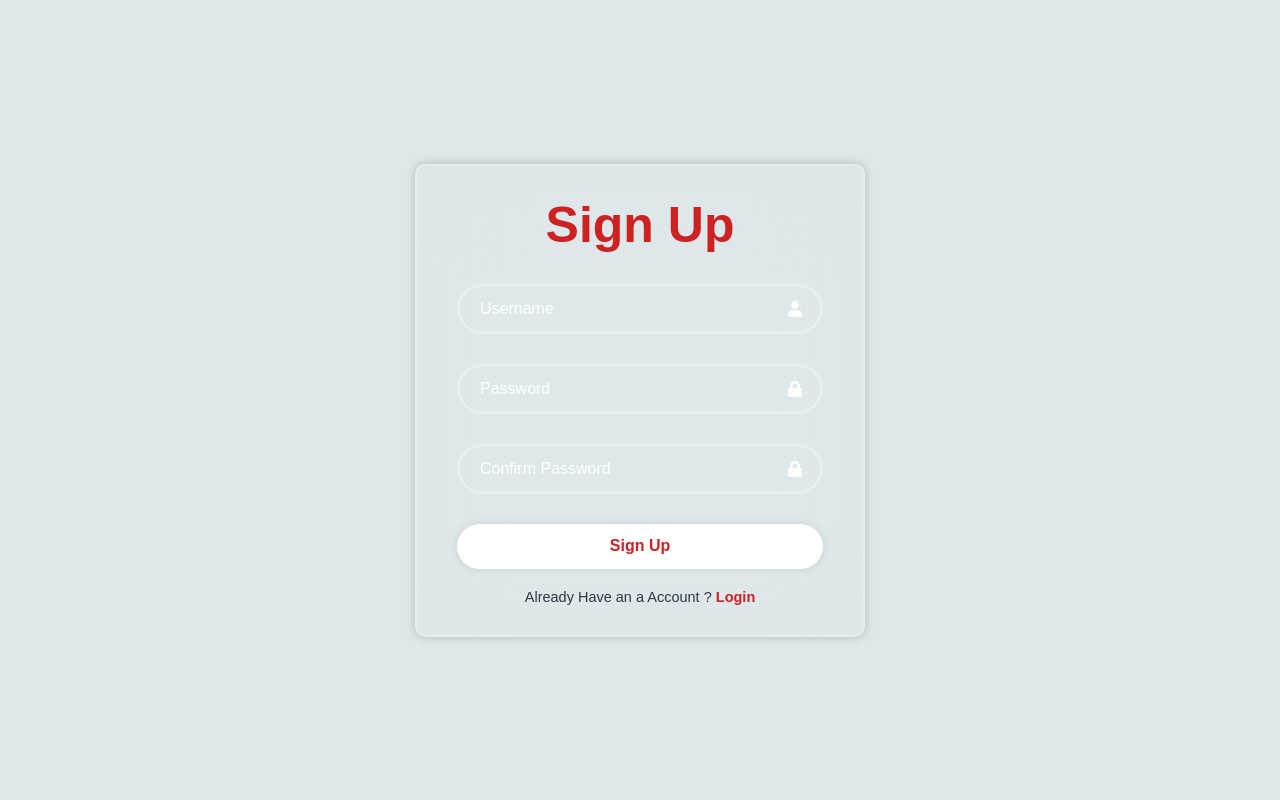
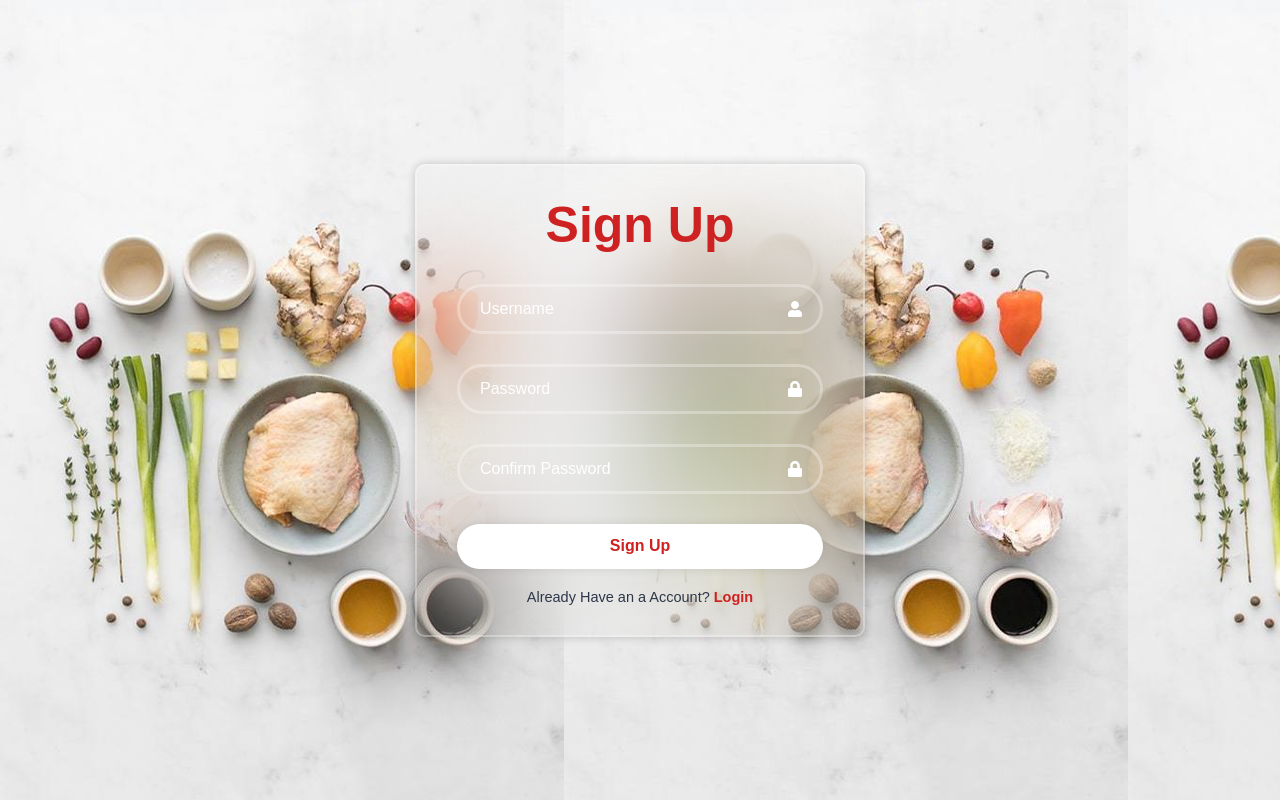
Before and after one commit to elidaarnaut/CulinaryConnect-frontend, a React (Create React App) app in the folder culinary-connect/: page /signup in a window 1280 px wide. Built offline with nearby package versions, Linux system fonts and the light colour scheme.

Commit message:
Routed hompage1 to homepage2 along with login and signup page and fixed errors

```diff
--- a/culinary-connect/src/App.js
+++ b/culinary-connect/src/App.js
@@ -1,6 +1,6 @@
 import React from "react";
 import Homepage1 from "./pages/Homepage1";
-//import Homepage2 from "./pages/Homepage2";
+import Homepage2 from "./pages/Homepage2";
 import Signup from "./pages/Signup";
 import Login from "./pages/LoginForm";
 import { BrowserRouter as Router, Routes, Route } from 'react-router-dom';
@@ -12,6 +12,7 @@ function App() {
         <Route path="/" element={<Homepage1 />} />
         <Route path="/signup" element={<Signup />} />
         <Route path="/login" element={<Login />} />
+        <Route path="/homepage2" element={<Homepage2 />} />
       </Routes>
     </Router>
   );
--- a/culinary-connect/src/pages/Homepage1.jsx
+++ b/culinary-connect/src/pages/Homepage1.jsx
@@ -1,4 +1,5 @@
 import React from 'react';
+import "../App.css";
 import { Link } from 'react-router-dom';
 import Menu from "../components/Menu";
 import pizzaPic from "../assets/pizza-ilustration.png";
--- a/culinary-connect/src/pages/Homepage2.jsx
+++ b/culinary-connect/src/pages/Homepage2.jsx
@@ -1,3 +1,5 @@
+import React from "react";
+import "../App.css";
 import SideMenu from "../components/SideMenu";
 import Search from "../components/Search";
 import RecipeItems from "../components/RecipeItem";
--- a/culinary-connect/src/pages/LoginForm.css
+++ b/culinary-connect/src/pages/LoginForm.css
@@ -4,7 +4,7 @@
     box-sizing: border-box;
 }
 
- body{
+.bodyDiv{
     font-family: 'Poppins', sans-serif;
     -webkit-font-smothing: antialiased;
     -moz-osx-font-smothing: grayscale;
@@ -12,7 +12,9 @@
     justify-content: center;
     align-items: center;
     min-height: 100vh;
-    /* background-image: url(../assets/2.jpg); */
+    background-image: url(../assets/2.jpg);
+    margin: auto;
+
 }
 
 .wrapper{
--- a/culinary-connect/src/pages/LoginForm.jsx
+++ b/culinary-connect/src/pages/LoginForm.jsx
@@ -1,13 +1,26 @@
 import { React, useState } from 'react';
+import { Link } from 'react-router-dom';
+import { useNavigate } from 'react-router-dom';
+//  TO DO: replace link feature from login button with the navigate feature upon successful login
+
 import "./LoginForm.css";
 import { FaUser, FaLock, FaLockOpen  } from "react-icons/fa";
 
-const LoginFrom = () => {
+const LoginForm = () => {
     const [password, setPassword] = useState("");
     const [visible, setVisible] = useState(false);
+    const navigate = useNavigate();
+
+    const handleSubmit = (event) => {
+        event.preventDefault();
+        // TO DO:
+        // Add your logic for user authentication here
+        // If the login is successful
+        navigate('/homepage2'); // Use navigate to redirect to Homepage2
+    };
     return (
-        <div><div className='wrapper'>
-        <form>
+        <div className='bodyDiv'><div className='wrapper'>
+        <form onSubmit={handleSubmit}>
             <h1>Login</h1>
             <div className='input-box'>
                 <input type='email' placeholder='Username' required />
@@ -28,7 +41,7 @@ const LoginFrom = () => {
             <button type='submit'>Login</button>
 
             <div className='register-link'>
-                <p>Don't have an account? <a herf='#'>Join Us</a></p>
+                <p>Don't have an account? <a herf='#'><Link to="/signup">Join Us</Link></a></p>
             </div>
         </form>
     </div></div>
@@ -36,4 +49,4 @@ const LoginFrom = () => {
     );
 };
 
-export default LoginFrom;
+export default LoginForm;
--- a/culinary-connect/src/pages/Signup.jsx
+++ b/culinary-connect/src/pages/Signup.jsx
@@ -3,11 +3,12 @@ import { Link } from 'react-router-dom';
 import "./LoginForm.css";
 import { FaUser, FaLock, FaLockOpen  } from "react-icons/fa";
 
+
 const Signup = () => {
   const [password, setPassword] = useState("");
   const [visible, setVisible] = useState(false);
     return (
-        <div><div className='wrapper'>
+        <div className='bodyDiv'><div className='wrapper'>
         <form>
             <h1>Sign Up</h1>
             <div className='input-box'>
@@ -30,9 +31,9 @@ const Signup = () => {
                   }
                 </div>
             </div>
-            <button type='submit'>Sign Up</button>
+            <Link to="/login"><button type='submit'>Sign Up</button></Link>
             <div className='register-link'>
-                <p>Already Have an a Account ? <a herf='#'><Link to="/login">Login</Link></a></p>
+                <p>Already Have an a Account? <a herf='#'><Link to="/login">Login</Link></a></p>
             </div>
         </form>
     </div>
```
